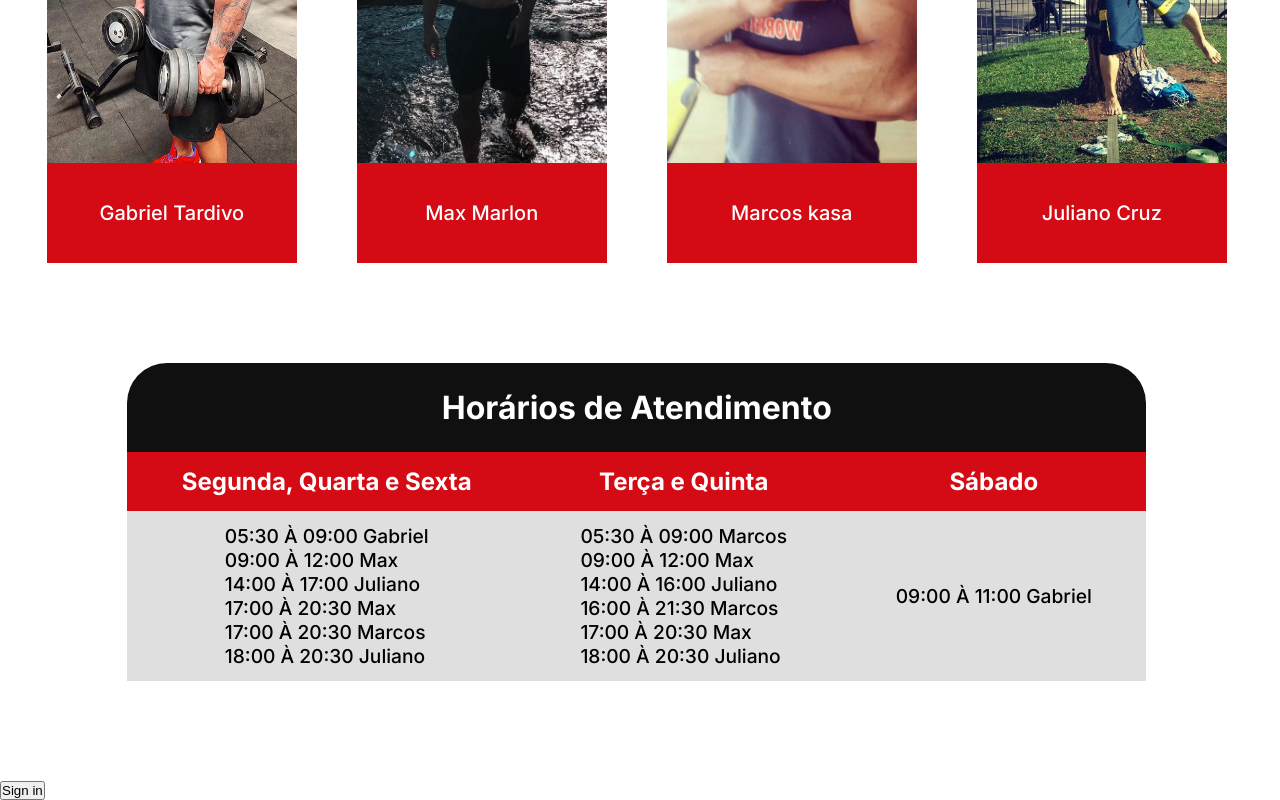
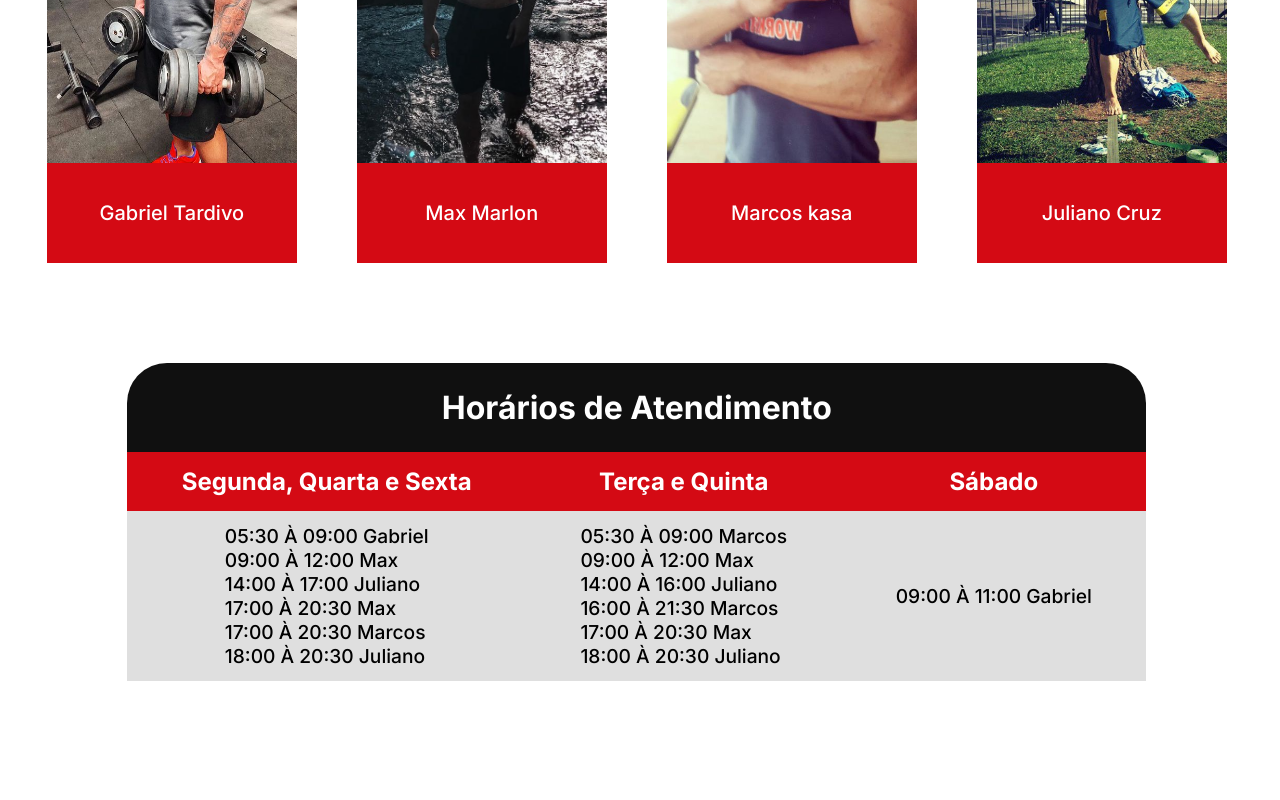
Before and after one commit to ViniUme/LimitsGym, a Next.js app: page / in a window 1280 px wide. Shown: the part 2418-3218 px from the top of the page. Built offline with nearby package versions, Linux system fonts and the light colour scheme; no server answers.

Commit message:
Import Footer on index

```diff
--- a/src/pages/index.jsx
+++ b/src/pages/index.jsx
@@ -5,13 +5,10 @@ import GymFeature from '../components/gym_feature';
 import Calendar from '../components/calendar';
 import Page from '../components/page';
 import Coaches from '../components/coaches';
+import Footer from '../components/footer';
 import style from '../styles/index.module.scss';
 
-import { useSession, signIn, signOut } from "next-auth/react";
-
 export default function Index() {
-
-  const { data: session } = useSession();
 
   return(
     <Page title="Academia Limits - Exceda seus limites" description="Compra de produtos">
@@ -23,7 +20,8 @@ export default function Index() {
         <GymFeature/>
         <Coaches/>
         <Calendar/>
-        <button onClick={() => signIn('google')}>Sign in</button>
+        <Footer/>
+
       </div>
     </Page>
   )
```
